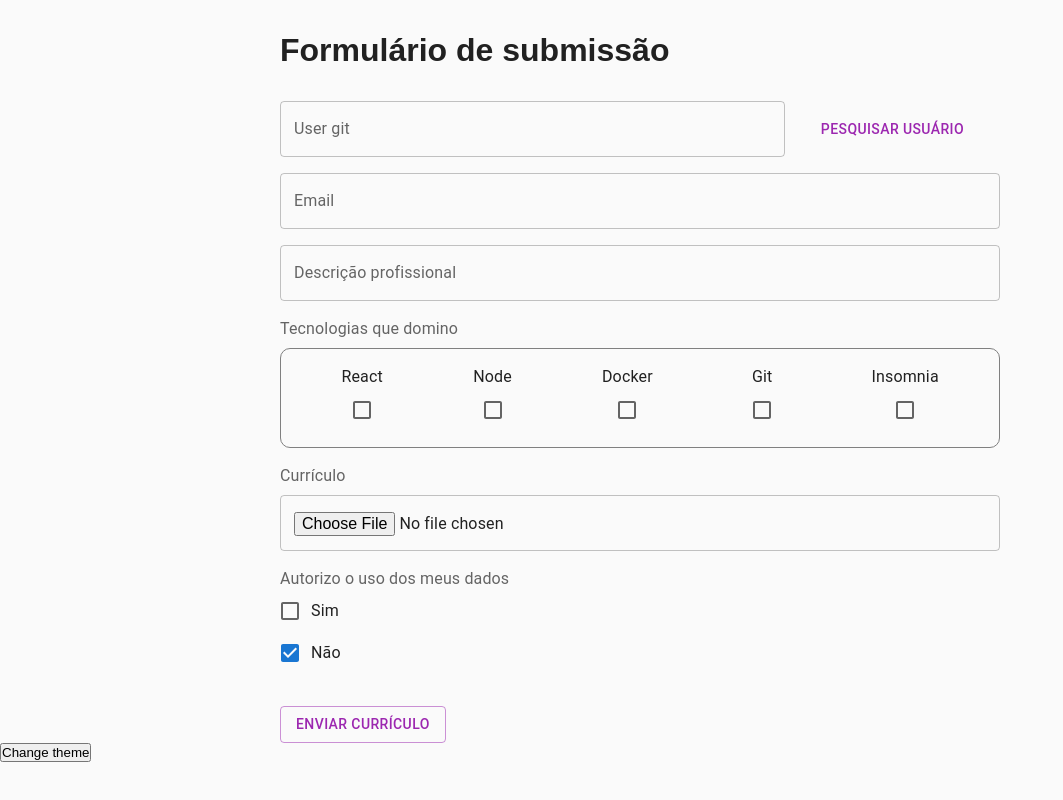
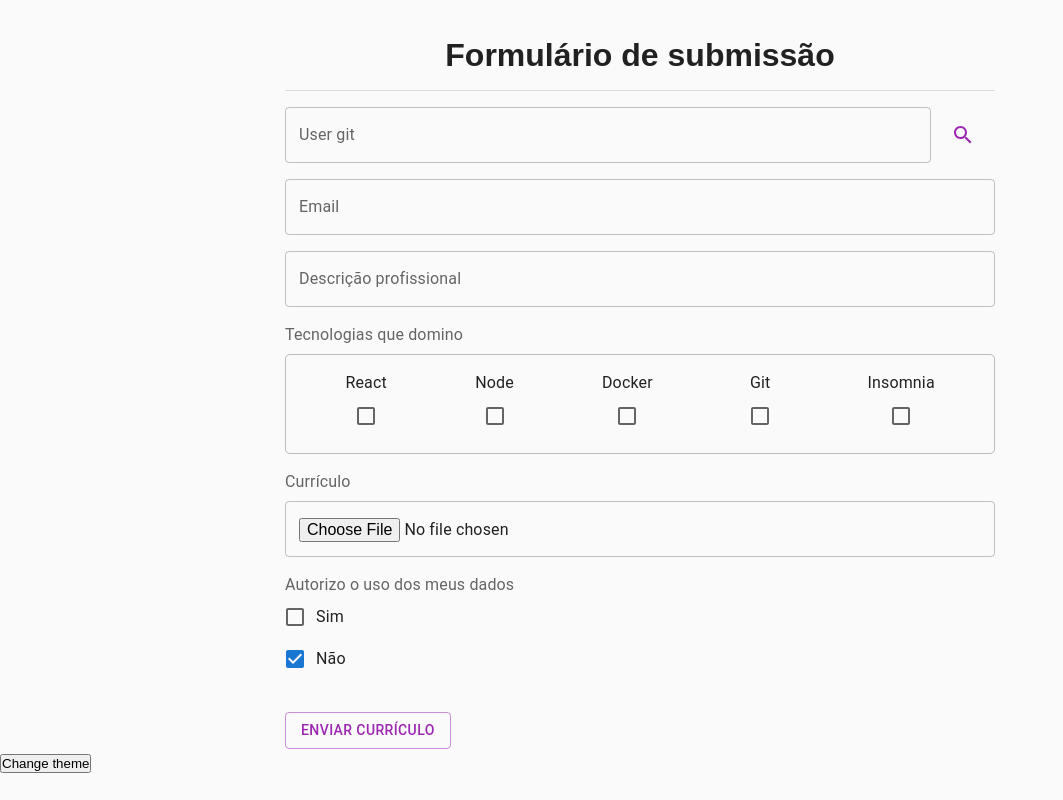
Before and after one commit to ottonSam/selection-process, a React (Create React App) app: page / in a window 1280 px wide. Shown: the whole page, without its empty margins (0-1063 px from the left). Built offline with nearby package versions, Linux system fonts and the light colour scheme.

Commit message:
Ui review

```diff
--- a/package.json
+++ b/package.json
@@ -6,6 +6,7 @@
     "@emotion/react": "^11.10.6",
     "@emotion/styled": "^11.10.6",
     "@hookform/resolvers": "^2.9.11",
+    "@mui/icons-material": "^5.11.11",
     "@mui/material": "^5.11.12",
     "@mui/styled-engine-sc": "^5.11.11",
     "@testing-library/jest-dom": "^5.16.5",
--- a/src/components/GitData/index.tsx
+++ b/src/components/GitData/index.tsx
@@ -1,4 +1,5 @@
 import { Button } from "@mui/material";
+import SearchIcon from "@mui/icons-material/Search";
 import { useState } from "react";
 import { useFormContext } from "react-hook-form";
 
@@ -60,11 +61,11 @@ const GitData = () => {
       <InputGroup>
         <TextField label="User git" name="git_user" />
         <Button
-          sx={{ width: "300px", marginTop: "1rem" }}
+          sx={{ width: "50px", marginTop: "1rem" }}
           color="secondary"
           onClick={SearchUser}
         >
-          Pesquisar usuário
+          <SearchIcon />
         </Button>
       </InputGroup>
       {!!userData && (
--- a/src/components/TecCheckBox/styles.tsx
+++ b/src/components/TecCheckBox/styles.tsx
@@ -7,9 +7,9 @@ export const Container = styled.div`
 `;
 
 export const CheckBoxContainer = styled.div`
-  border: 1px solid grey;
+  border: 1px solid ${(props) => props.theme.colors.border};
   margin-top: 0.5rem;
-  border-radius: 10px;
+  border-radius: 5px;
   display: flex;
   justify-content: space-around;
   padding: 1rem;
--- a/src/pages/FormPage/index.tsx
+++ b/src/pages/FormPage/index.tsx
@@ -10,6 +10,7 @@ import TecCheckBox from "../../components/TecCheckBox";
 import TextArea from "../../components/TextArea";
 import TextField from "../../components/TextField";
 import validationSchema from "../../utils/validationSchema";
+import { Divider } from "@mui/material";
 
 interface IProps {
   goToHome: () => void;
@@ -41,21 +42,20 @@ const FormPage = ({ goToHome }: IProps) => {
 
   const formSubmitHandler: SubmitHandler<IFormInputs> = (data: IFormInputs) => {
     fetch("http://api.webhookinbox.com/i/h2OWKJqx/in/", {
-      // Enter your IP address here
-
       method: "POST",
       mode: "cors",
-      body: JSON.stringify(data), // body data type must match "Content-Type" header
+      body: JSON.stringify(data),
     });
   };
   return (
     <FormContainer>
+      <FormLabel>Formulário de submissão</FormLabel>
+      <Divider />
       <FormProvider {...methods}>
         <form
           autoComplete="off"
           onSubmit={methods.handleSubmit(formSubmitHandler)}
         >
-          <FormLabel>Formulário de submissão</FormLabel>
           <GitData />
           <TextField name="email" label="Email" />
           <TextArea />
--- a/src/pages/FormPage/styles.tsx
+++ b/src/pages/FormPage/styles.tsx
@@ -3,6 +3,7 @@ import { Button, styled as MuiStyled } from "@mui/material";
 
 export const FormContainer = styled.div`
   margin: auto;
+  padding: 5px;
   margin-top: 2rem;
   max-width: 720px;
   display: flex;
--- a/src/styles/styled.d.ts
+++ b/src/styles/styled.d.ts
@@ -7,8 +7,8 @@ declare module "styled-components" {
     colors: {
       primary: string;
       secondary: string;
-
       background: string;
+      border: string;
       text: string;
     };
   }
--- a/src/styles/themes/dark.ts
+++ b/src/styles/themes/dark.ts
@@ -7,6 +7,7 @@ const dark = {
     primary: purple[400],
     secondary: yellow[300],
     background: grey[900],
+    border: grey[700],
     text: grey[100],
   },
 };
--- a/src/styles/themes/light.ts
+++ b/src/styles/themes/light.ts
@@ -6,8 +6,8 @@ const light = {
   colors: {
     primary: "#90caf9",
     secondary: "#ce93d8",
-
     background: grey[50],
+    border: grey[400],
     text: grey[900],
   },
 };
```
Also changed, not shown: 1 other file (tests, documents, lock files or other folders).
